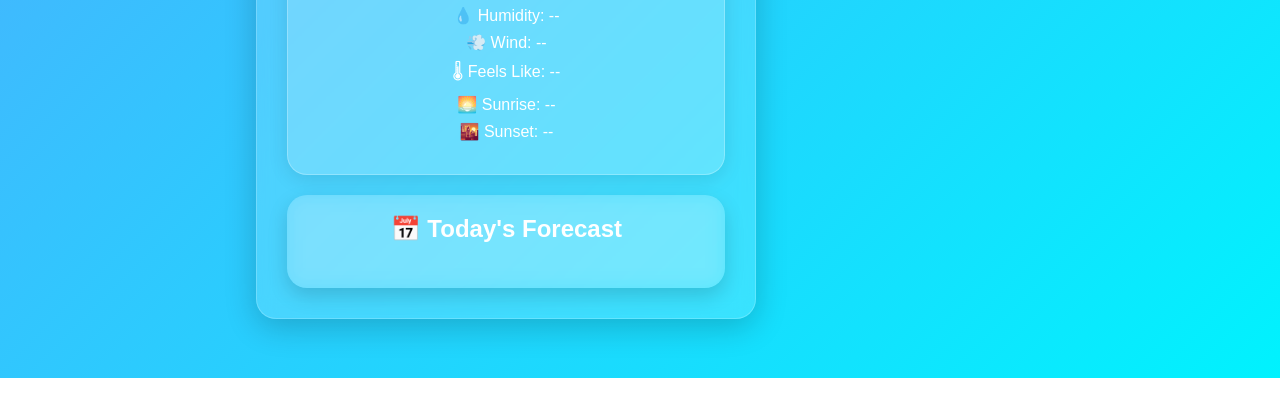
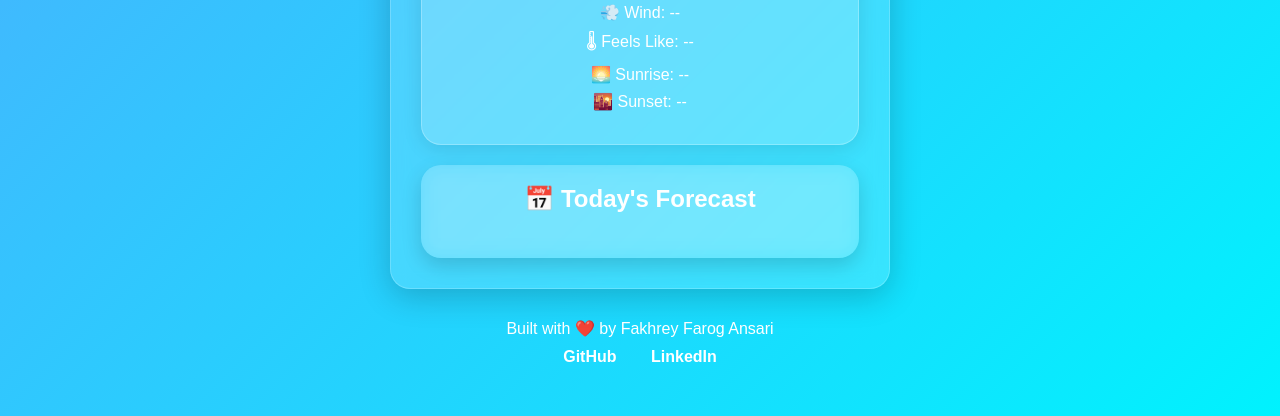
Before and after one commit to luckyfarog065-netizen/LuckyForecast, a plain HTML site: page index.html in a window 1280 px wide. Shown: the part 422-838 px from the top of the page. Before the commit the page ends 800 px from the top, so only its background shows below. Drawn offline with Linux system fonts and the light colour scheme.

Commit message:
Update style.css

```diff
--- a/style.css
+++ b/style.css
@@ -8,15 +8,18 @@
 body{
     min-height:100vh;
 
-    display:flex;
-    justify-content:center;
-    align-items:center;
-
     background:linear-gradient(
         135deg,
         #4facfe,
         #00f2fe
     );
+
+    display:flex;
+    flex-direction:column;
+
+    align-items:center;
+
+    padding:30px;
 }
 
 .container{
@@ -191,3 +194,28 @@ body{
     }
 
 }
+
+footer{
+    text-align:center;
+
+    color:white;
+
+    margin-top:30px;
+
+    padding-bottom:20px;
+}
+
+.footer-links{
+    margin-top:10px;
+}
+
+.footer-links a{
+    color:white;
+    text-decoration:none;
+    margin:0 15px;
+    font-weight:600;
+}
+
+.footer-links a:hover{
+    text-decoration:underline;
+}
```
